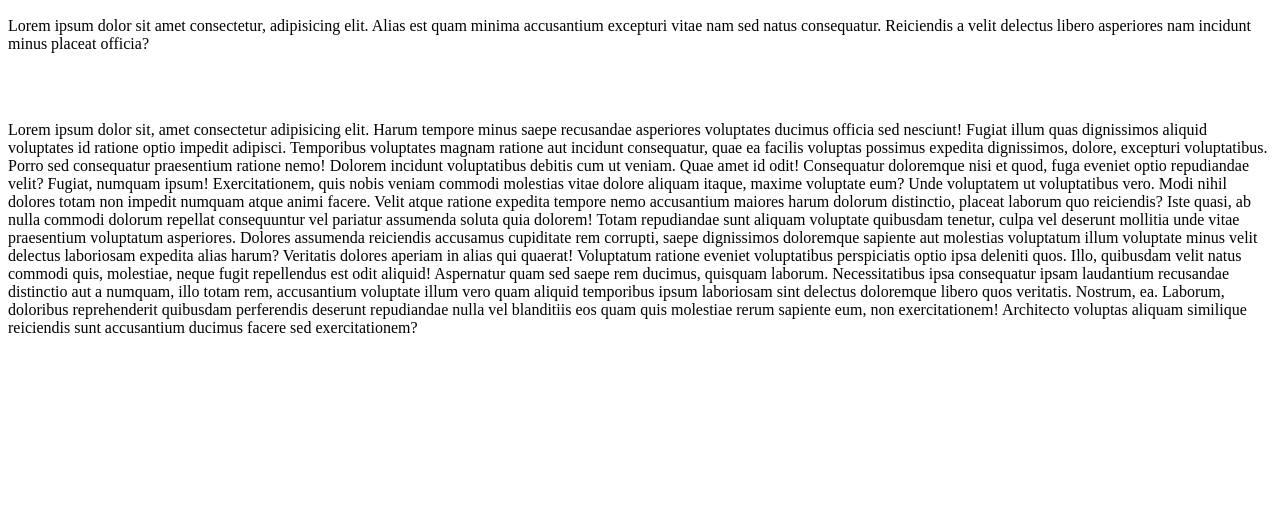
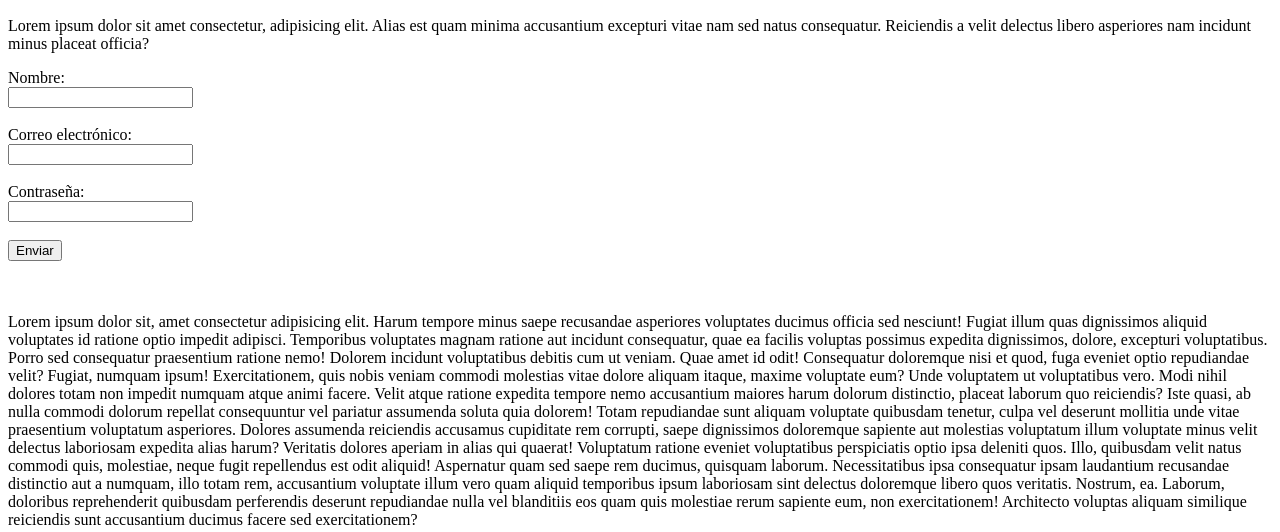
Before and after one commit to beamm536/taller-git, a plain HTML site: page index.html in a window 1280 px wide. Shown: the part 417-949 px from the top of the page. Before the commit the page ends 800 px from the top, so only its background shows below. Drawn offline with Linux system fonts and the light colour scheme.

Commit message:
segundo cambio

```diff
--- a/index.html
+++ b/index.html
@@ -10,8 +10,17 @@
     <p> Beatriz me ha metido en un compromiso que no sé si voy a saber hacer</p>
     <img src="https://thumbs.dreamstime.com/z/programador-sonriente-loco-con-los-vidrios-54169718.jpg" alt="Programador">
     <p>Lorem ipsum dolor sit amet consectetur, adipisicing elit. Alias est quam minima accusantium excepturi vitae nam sed natus consequatur. Reiciendis a velit delectus libero asperiores nam incidunt minus placeat officia?</p>
+<form>
 
+    <label type="nombre">Nombre:</label><br>
+    <input type="text" id="nombre" name="nombre" required><br><br>
+    <label type="email">Correo electrónico:</label><br>
+    <input type="email" id="email" name="email" required><br><br>
+    <label type="password">Contraseña:</label><br>
+    <input type="password" id="password" name="password" required><br><br>
 
+    <button type="submit">Enviar</button>
+  </form>
 
     <br>
     <br>
```
